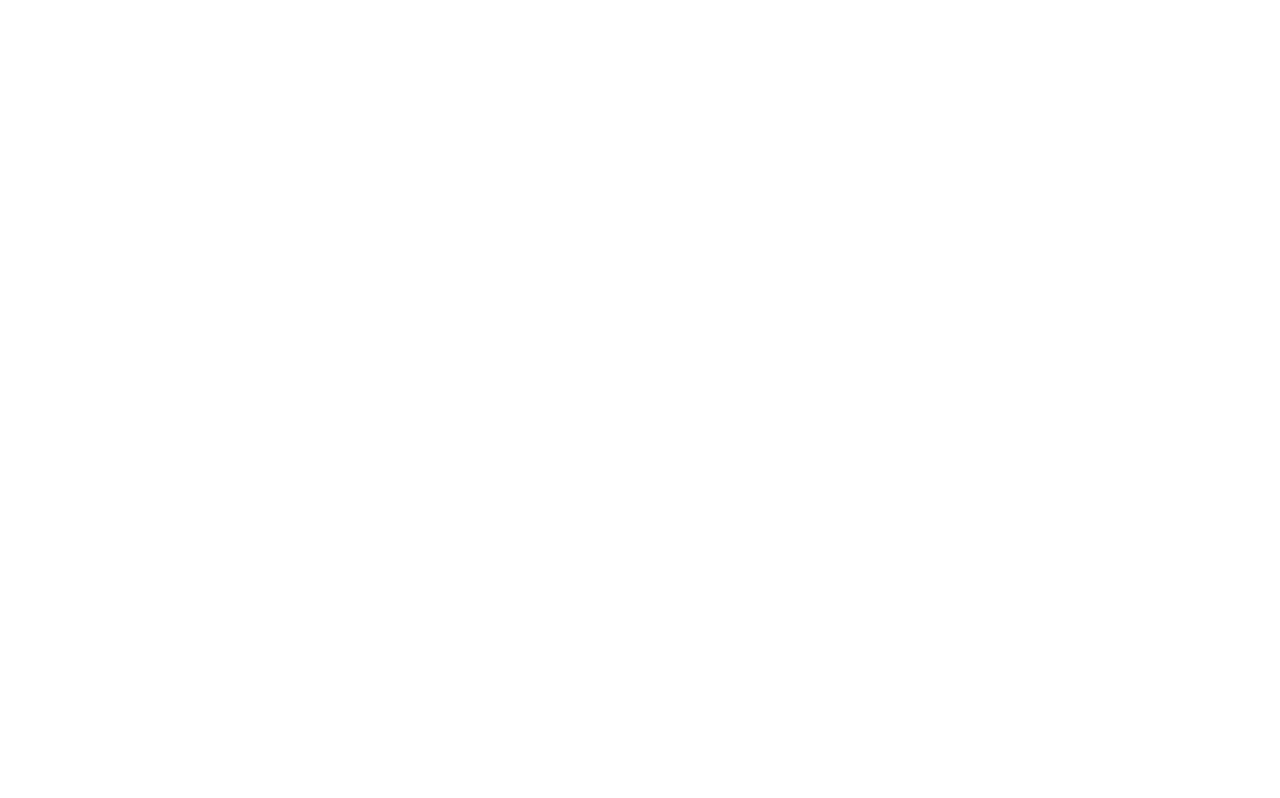
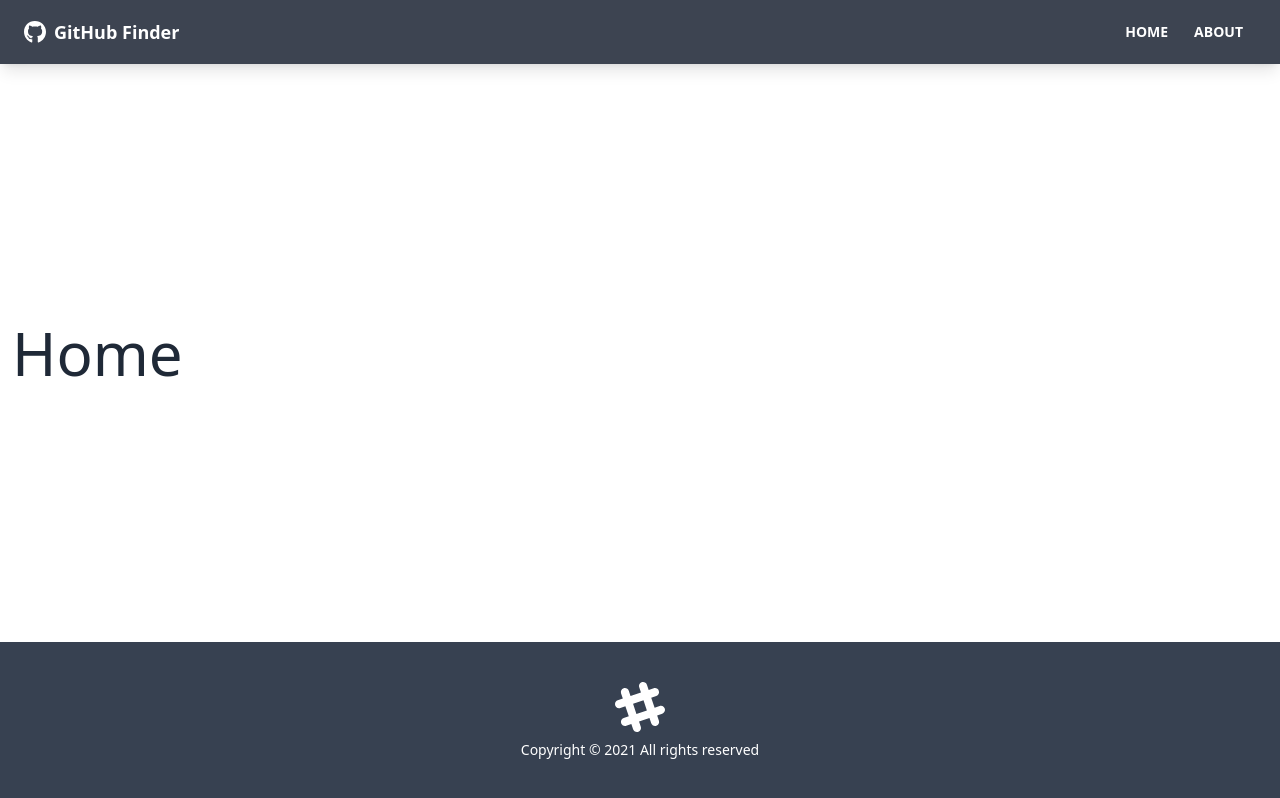
Before and after one commit to guus-frenken/github-finder, a React (Create React App) app: page / in a window 1280 px wide. Built offline with nearby package versions, Linux system fonts and the light colour scheme.

Commit message:
Setup layout and routing

```diff
--- a/package.json
+++ b/package.json
@@ -9,6 +9,8 @@
     "daisyui": "^1.19.0",
     "react": "^17.0.2",
     "react-dom": "^17.0.2",
+    "react-icons": "^4.3.1",
+    "react-router-dom": "^6.2.1",
     "react-scripts": "5.0.0",
     "web-vitals": "^2.1.2"
   },
--- a/src/App.js
+++ b/src/App.js
@@ -1,5 +1,27 @@
+import {BrowserRouter as Router, Routes, Route} from 'react-router-dom';
+import Navbar from './components/layout/Navbar';
+import Footer from './components/layout/Footer';
+import Home from './pages/Home';
+import About from './pages/About';
+import NotFound from './pages/NotFound';
+
 function App() {
-  return <div></div>;
+  return (
+    <Router>
+      <div className='flex flex-col justify-between h-screen'>
+        <Navbar />
+        <main className='container mx-auto px-3 pb-12'>
+          <Routes>
+            <Route path='/' element={<Home />} />
+            <Route path='/about' element={<About />} />
+            <Route path='/notfound' element={<NotFound />} />
+            <Route path='/*' element={<NotFound />} />
+          </Routes>
+        </main>
+        <Footer />
+      </div>
+    </Router>
+  );
 }
 
 export default App;
--- /dev/null
+++ b/src/components/layout/Footer.jsx
@@ -0,0 +1,24 @@
+function Footer() {
+  const footerYear = new Date().getFullYear();
+
+  return (
+    <footer className='footer p-10 bg-gray-700 text-primary-content footer-center'>
+      <div>
+        <svg
+          width='50'
+          height='50'
+          viewBox='0 0 24 24'
+          xmlns='http://www.w3.org/2000/svg'
+          fillRule='evenodd'
+          clipRule='evenodd'
+          className='inline-block fill-current'
+        >
+          <path d='M22.672 15.226l-2.432.811.841 2.515c.33 1.019-.209 2.127-1.23 2.456-1.15.325-2.148-.321-2.463-1.226l-.84-2.518-5.013 1.677.84 2.517c.391 1.203-.434 2.542-1.831 2.542-.88 0-1.601-.564-1.86-1.314l-.842-2.516-2.431.809c-1.135.328-2.145-.317-2.463-1.229-.329-1.018.211-2.127 1.231-2.456l2.432-.809-1.621-4.823-2.432.808c-1.355.384-2.558-.59-2.558-1.839 0-.817.509-1.582 1.327-1.846l2.433-.809-.842-2.515c-.33-1.02.211-2.129 1.232-2.458 1.02-.329 2.13.209 2.461 1.229l.842 2.515 5.011-1.677-.839-2.517c-.403-1.238.484-2.553 1.843-2.553.819 0 1.585.509 1.85 1.326l.841 2.517 2.431-.81c1.02-.33 2.131.211 2.461 1.229.332 1.018-.21 2.126-1.23 2.456l-2.433.809 1.622 4.823 2.433-.809c1.242-.401 2.557.484 2.557 1.838 0 .819-.51 1.583-1.328 1.847m-8.992-6.428l-5.01 1.675 1.619 4.828 5.011-1.674-1.62-4.829z'></path>
+        </svg>
+        <p>Copyright &copy; {footerYear} All rights reserved</p>
+      </div>
+    </footer>
+  );
+}
+
+export default Footer;
--- /dev/null
+++ b/src/components/layout/Navbar.jsx
@@ -0,0 +1,38 @@
+import {FaGithub} from 'react-icons/fa';
+import {Link} from 'react-router-dom';
+import PropTypes from 'prop-types';
+
+function Navbar({title}) {
+  return (
+    <nav className='navbar mb-12 shadow-lg bg-neutral text-neutral-content'>
+      <div className='container mx-auto'>
+        <div className='flex-none px-2 mx-2'>
+          <FaGithub className='inline pr-2 text-3xl' />
+          <Link to='/' className='text-lg font-bold align-middle'>
+            {title}
+          </Link>
+        </div>
+        <div className='flex-1 px-2 mx-2'>
+          <div className='flex justify-end'>
+            <Link to='/' className='btn btn-ghost btn-sm rounded-btn'>
+              Home
+            </Link>
+            <Link to='/about' className='btn btn-ghost btn-sm rounded-btn'>
+              About
+            </Link>
+          </div>
+        </div>
+      </div>
+    </nav>
+  );
+}
+
+Navbar.defaultProps = {
+  title: 'GitHub Finder',
+};
+
+Navbar.propTypes = {
+  title: PropTypes.string,
+};
+
+export default Navbar;
--- /dev/null
+++ b/src/pages/About.jsx
@@ -0,0 +1,13 @@
+function About() {
+  return (
+    <div>
+      <h1 className='text-6xl mb-4'>GitHub Finder</h1>
+      <p className='mb-4 text-2xl font-light'>A React app to search GitHub profiles and see profile details.</p>
+      <p className='text-lg text-gray-400'>
+        Version <span className='text-white'>1.0.0</span>
+      </p>
+    </div>
+  );
+}
+
+export default About;
--- /dev/null
+++ b/src/pages/Home.jsx
@@ -0,0 +1,9 @@
+function Home() {
+  return (
+    <div>
+      <h1 className='text-6xl'>Home</h1>
+    </div>
+  );
+}
+
+export default Home;
--- /dev/null
+++ b/src/pages/NotFound.jsx
@@ -0,0 +1,21 @@
+import {FaHome} from 'react-icons/fa';
+import {Link} from 'react-router-dom';
+
+function NotFound() {
+  return (
+    <div className='hero'>
+      <div className='text-center hero-content'>
+        <div className='max-w-lg'>
+          <h1 className='text-8xl font-bold mb-8'>Oops!</h1>
+          <p className='text-5xl mb-8'>404 - Page not found!</p>
+          <Link to='/' className='btn btn-primary btn-lg'>
+            <FaHome className='mr-2' />
+            Back To Home
+          </Link>
+        </div>
+      </div>
+    </div>
+  );
+}
+
+export default NotFound;
```
Also changed, not shown: 1 other file (tests, documents, lock files or other folders).
